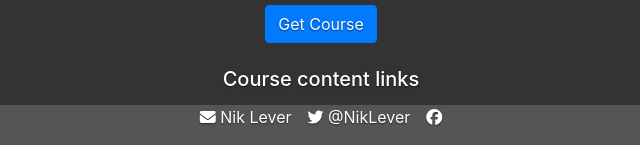
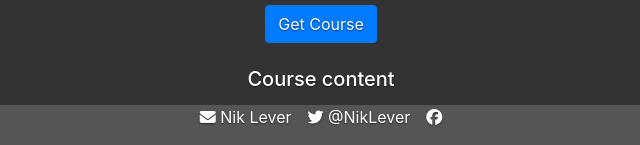
Before and after one commit to Sleechigo/Sleechigo.github.io, a plain HTML site: page index.html in a window 1280 px wide. Shown: the part 655-800 px from the top of the page, 319-959 px from the left. Drawn offline with Linux system fonts and the light colour scheme.

Commit message:
Update index.html

```diff
--- a/index.html
+++ b/index.html
@@ -70,7 +70,7 @@
 
       <a class="btn btn-primary" href="https://www.udemy.com/course/beginners-3d-web-game-development-with-threejs/?referralCode=B22E3315F32B1A1C7EEF" role="button">Get Course</a><br><br>
 
-      <h5>Course content links</h5>
+      <h5>Course content</h5>
        <ul>
           <li>lecture2_4&emsp; <a href="start/lecture2_4">start</a>&emsp; <a href="complete/lecture2_4">complete</a></li>
           <li>lecture2_5&emsp; <a href="start/lecture2_5">start</a>&emsp; <a href="complete/lecture2_5">complete</a></li>
```
